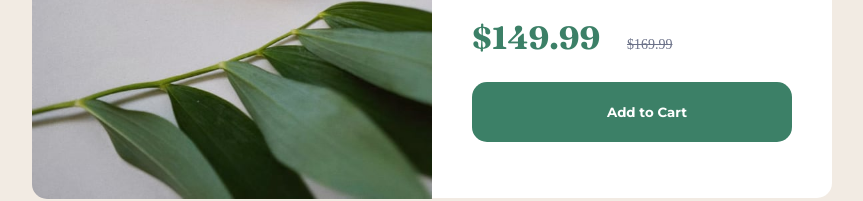
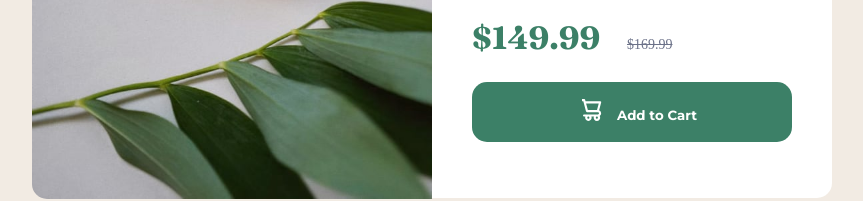
Before and after one commit to Rana5Ahmed/product-preview-card-component, a plain HTML site: page index.html in a window 1280 px wide. Shown: the part 482-683 px from the top of the page, without its empty margins (208-1071 px from the left). Drawn offline with Linux system fonts and the light colour scheme; the site is published under a folder, as on GitHub Pages, so addresses that start at the root find nothing.

Commit message:
index.html

```diff
--- a/index.html
+++ b/index.html
@@ -23,7 +23,7 @@
             <h1>Gabrielle Essence Eau De Parfum</h1>
             <p>A floral, solar and voluptuous interpretation composed by  Olivier Polge, Perfumer-Creator for the House of CHANEL.</p>
             <p> $149.99  </p> <span>$169.99</span>
-            <button><img src="/images/icon-cart.svg" alt="">Add to Cart</button>
+            <button><img src="images/icon-cart.svg" alt="">Add to Cart</button>
         </div>
     </div>
 </body>
```
